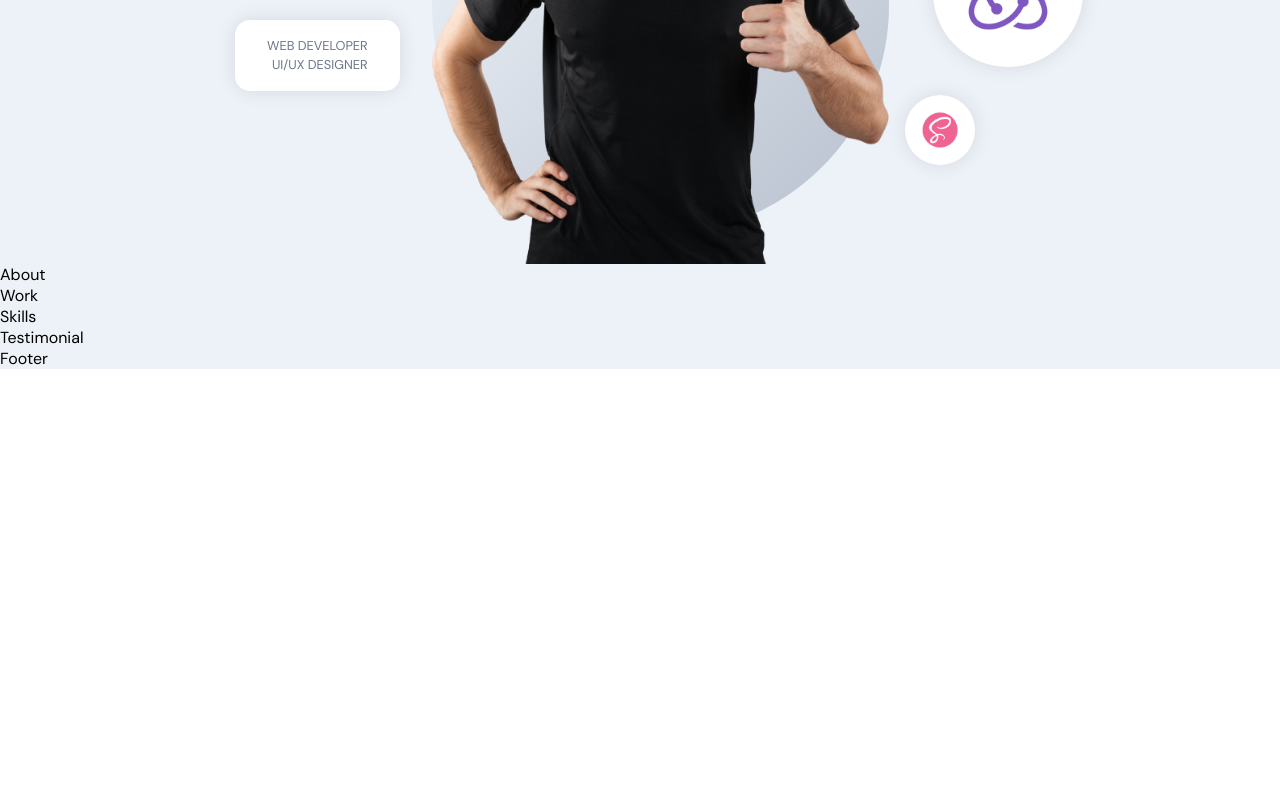
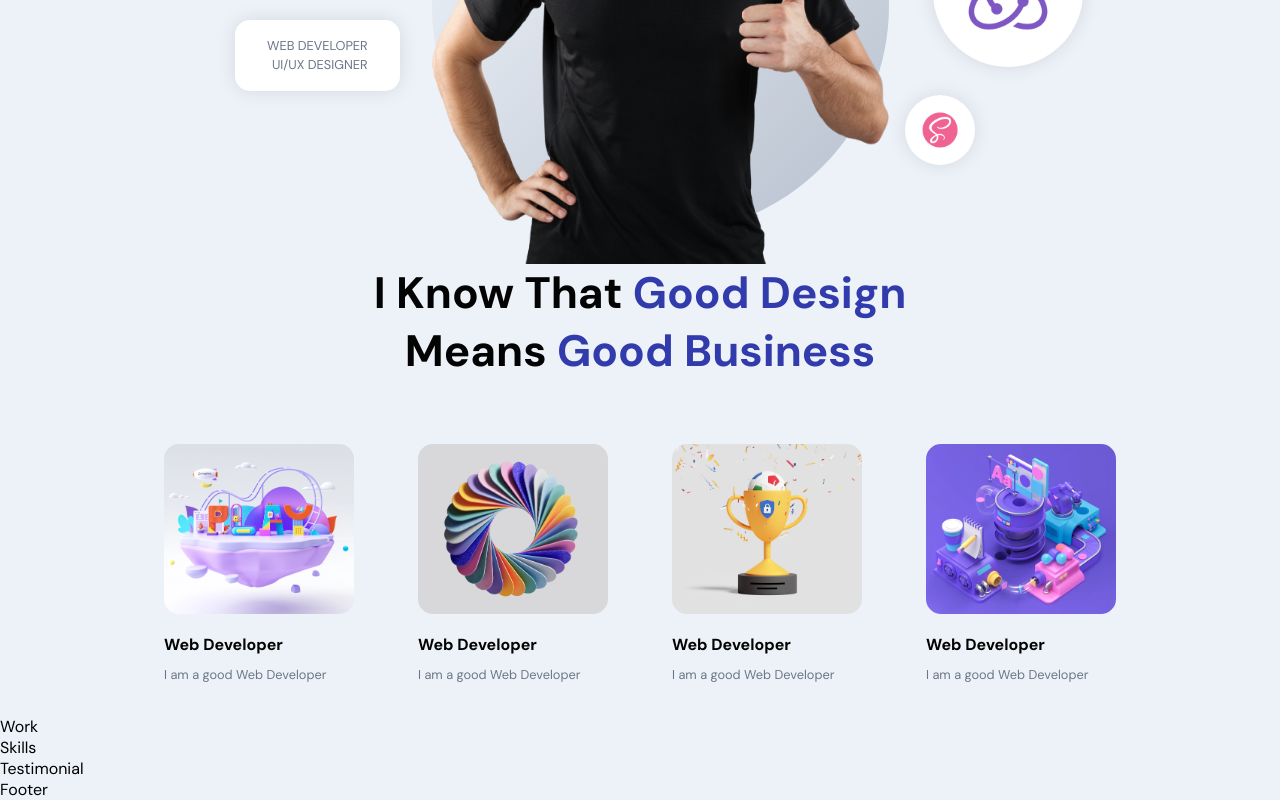
Before and after one commit to alenway/portfolio, a React (Create React App) app in the folder frontend_react/: page / in a window 1280 px wide. Shown: the part 406-1206 px from the top of the page. Before the commit the page ends 800 px from the top, so only its background shows below. Built offline with nearby package versions, Linux system fonts and the light colour scheme.

Commit message:
about component

```diff
--- a/frontend_react/src/container/About/About.jsx
+++ b/frontend_react/src/container/About/About.jsx
@@ -1,12 +1,39 @@
-import React from 'react'
-import "./About.scss"
+import React from 'react';
+import { motion } from 'framer-motion';
+
+import { images } from '../../constants';
+
+import './About.scss';
+
+const abouts = [
+  {title: "Web Developer", description:"I am a good Web Developer", imgUrl: images.about01},
+  {title: "Web Developer", description:"I am a good Web Developer", imgUrl: images.about02},
+  {title: "Web Developer", description:"I am a good Web Developer", imgUrl: images.about03},
+  {title: "Web Developer", description:"I am a good Web Developer", imgUrl: images.about04},
+]
 
 const About = () => {
   return (
-    <div>
-      About
-    </div>
-  )
-}
+    <>
+      <h2 className="head-text">I Know that <span>Good Design</span> <br />means  <span>Good Business</span></h2>
 
-export default About
+      <div className="app__profiles">
+        {abouts.map((about, index) => (
+          <motion.div
+            whileInView={{ opacity: 1 }}
+            whileHover={{ scale: 1.1 }}
+            transition={{ duration: 0.5, type: 'tween' }}
+            className="app__profile-item"
+            key={about.title + index}
+          >
+            <img src={about.imgUrl} alt={about.title} />
+            <h2 className="bold-text" style={{ marginTop: 20 }}>{about.title}</h2>
+            <p className="p-text" style={{ marginTop: 10 }}>{about.description}</p>
+          </motion.div>
+        ))}
+      </div>
+    </>
+  );
+};
+
+export default About;
--- a/frontend_react/src/container/About/About.scss
+++ b/frontend_react/src/container/About/About.scss
@@ -0,0 +1,38 @@
+.app__about {
+    flex: 1;
+    width: 100%;
+    flex-direction: column;
+  }
+
+  .app__profiles {
+    display: flex;
+    justify-content: center;
+    align-items: flex-start;
+    flex-wrap: wrap;
+    margin-top: 2rem;
+  }
+
+  .app__profile-item {
+    width: 190px;
+    display: flex;
+    justify-content: flex-start;
+    align-items: flex-start;
+    flex-direction: column;
+    margin: 2rem;
+
+    img {
+      width: 100%;
+      height: 170px;
+      border-radius: 15px;
+      object-fit: cover;
+    }
+
+    @media screen and (min-width: 2000px) {
+      width: 370px;
+      margin: 2rem 4rem;
+
+      img {
+        height: 320px;
+      }
+    }
+  }
```
